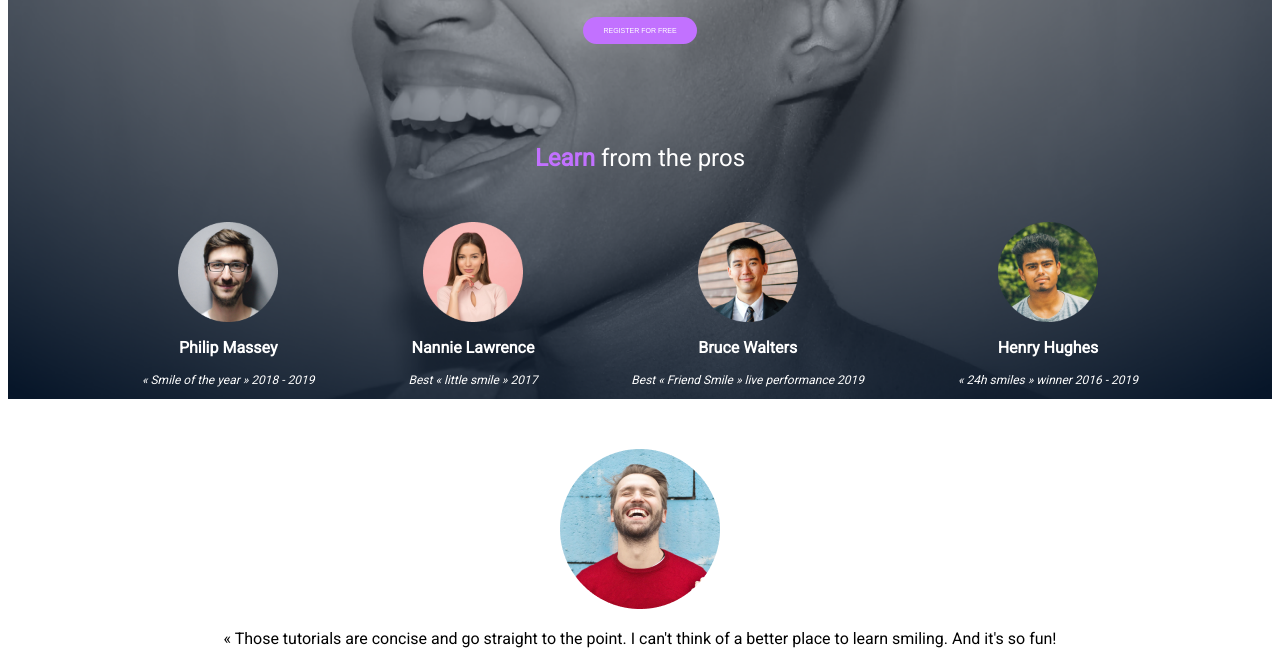
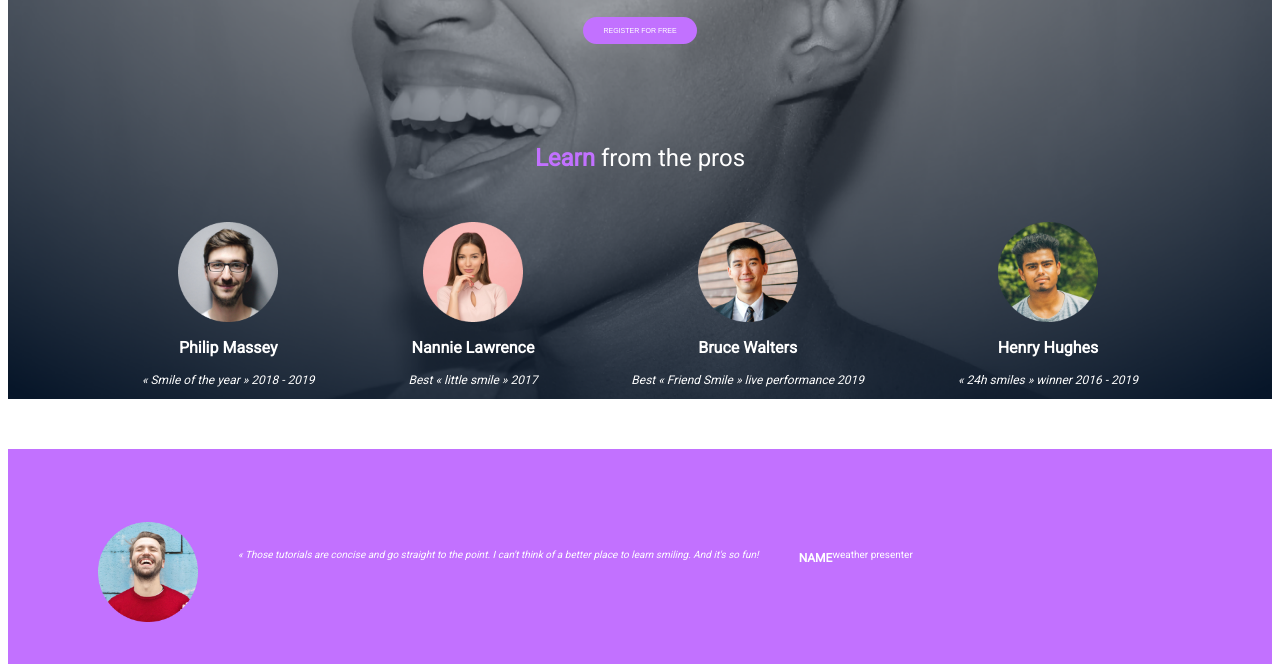
Before and after one commit to Aola-j/alx_html_css, a plain HTML site: page css_advanced/index.html in a window 1280 px wide. Shown: the part 261-925 px from the top of the page. Drawn offline with Linux system fonts and the light colour scheme.

Commit message:
Added quote section

```diff
--- a/css_advanced/index.html
+++ b/css_advanced/index.html
@@ -52,20 +52,24 @@
                 </div>
                 </div>
             </section>
-            <section>
-                <img src="images/avatar5.png" alt="avatar">
+            <section class="second">
+                <div class="quote">
+                   <img src="images/avatar5.png" alt="avatar">
+                   </div>
+                   <div class="quote-text">
                 <blockquote>
                     « Those tutorials are concise and go straight to the point. I can't think of a better place to learn smiling. And it's so fun!
                 </blockquote>
                 <h3>NAME</h3>
                 <p>weather presenter</p>
+                </div>
             </section>
             <section>
                <h2>Most popular tutorials</h2>
                <img src="images/preview.png" alt="preview">
                <h3>Diagonal Smile</h3>
                <p>Lorem ipsum dolor sit amet, consect adipiscing elit, sed do eiusmod.</p>
-               <p><img src="avatar1.png" alt="avatar"></p>
+               <p><img src="images/avatar1.png" alt="avatar"></p>
                <h4>Phillip Massey</h4>
                <img src="images/Star_1.png" alt="star">
                <img src="images/Star_1.png" alt="star">
--- a/css_advanced/styles.css
+++ b/css_advanced/styles.css
@@ -115,3 +115,63 @@ a {
     font-size: 10px;
     font-weight: bold;
 }
+/* QUOTE SECTION */
+.second {
+  display: flex;
+  background-color: #C271FF;
+  align-items: center;
+  color: white;
+  padding: 40px;
+  margin: auto;
+}
+.quote img{
+  width: 100px;
+  height: 100px;
+  object-fit: cover;
+  margin-left: 50px;
+}
+.quote-text {
+  display: flex;
+  flex: 1;
+  margin-top: 50px;
+  margin-right: 50px;
+}
+.quote-text p {
+  text-align: left;
+  font-size: 10px;
+  font-weight: lighter;
+  text-align: center;
+}
+.quote-text h3 {
+  text-align: right;
+  font-size: 12px;
+}
+.quote-text blockquote {
+  font-style: italic;
+  padding: ;
+  border-left: px;
+  text-align: left;
+  font-size: 10px;
+  font-weight: lighter;
+  margin-bottom: 100px;
+}
+/*.quote {
+  display: flex;
+   align-items: flex-start;
+  margin: 20px 20px;
+}
+.quote img {
+  width: 100px;
+  margin-left: 50px;
+}
+.quote blockquote {
+  margin-right: 50px;
+  font-size: 10px;
+  text-align: left;
+}.
+.textquote {
+  display: flex;
+  align-items: flex-start;
+  flex-direction: column;
+  text-align: ;
+}*/
```
